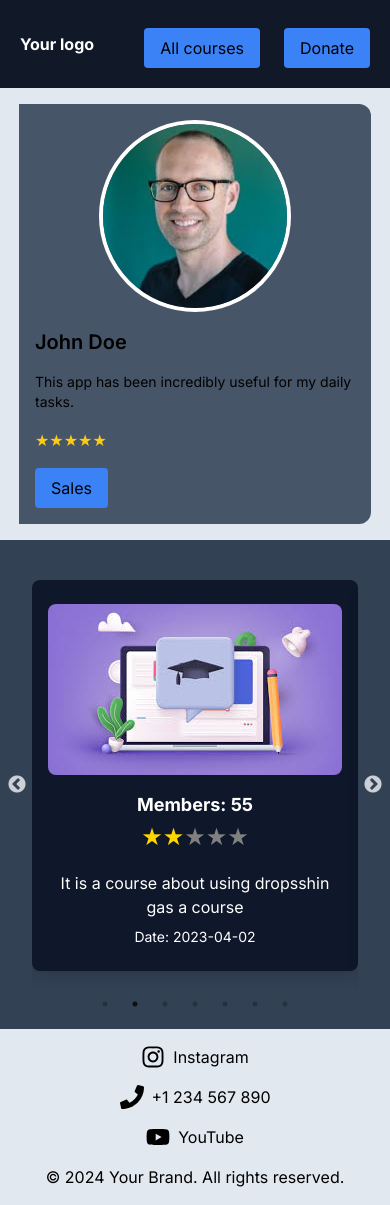
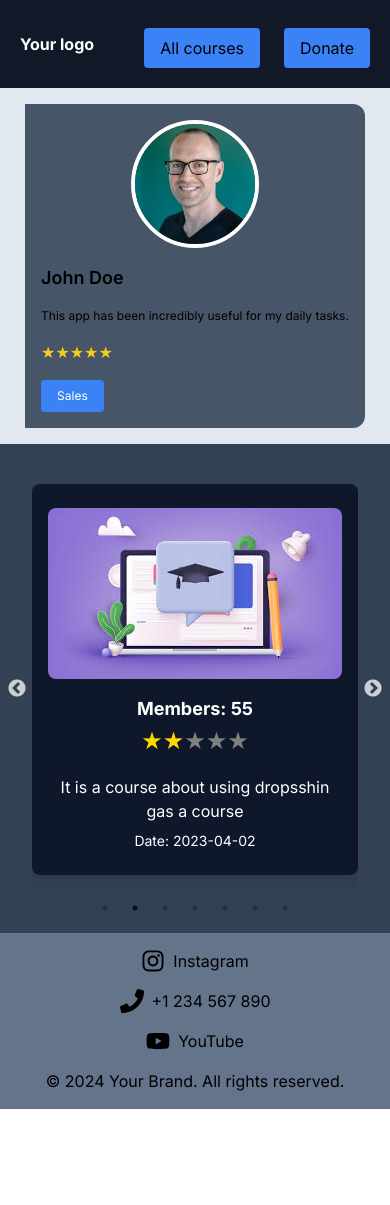
Before and after one commit to Samandar-Jumanov/Course-sell, a Next.js app: page / in a window 390 px wide. After the commit the page ends 1109 px from the top, so only its background shows below. Built offline with nearby package versions, Linux system fonts and the light colour scheme.

Commit message:
updating style

```diff
--- a/components/Footer.tsx
+++ b/components/Footer.tsx
@@ -5,7 +5,7 @@ import { FaInstagram, FaPhone, FaYoutube } from 'react-icons/fa';
 
 const Footer = () => {
   return (
-    <footer className="bg-slate-200 w-full mt-auto py-4 px-2 flex flex-col items-center gap-4">
+    <footer className="bg-slate-500 w-full  p-4 flex flex-col items-center gap-4">
       <div className="flex flex-col md:flex-row items-center justify-center gap-4">
         {/* Instagram Link */}
         <a href="https://www.instagram.com" target="_blank" rel="noopener noreferrer" className="flex items-center gap-2">
--- a/components/Head.tsx
+++ b/components/Head.tsx
@@ -1,31 +1,17 @@
 "use client"
-import React , { useEffect , useState } from 'react';
+
+import React, { useEffect, useState } from 'react';
 import Image from 'next/image';
 import { useTransition, animated } from 'react-spring';
-interface Feedback {
-  id: number;
-  username: string;
-  text: string;
-  rate: number;
-  course: string;
-}
+import { feedBacks } from './feedbacksData';
 
-// Dummy feedback data
-const feedBacks: Feedback[] = [
-  { id: 1, username: "Samandar Jumanov", text: "It is better to use this app rather than not using it.", rate: 4, course: "Dropshipping" },
-  { id: 2, username: "John Doe", text: "This app has been incredibly useful for my daily tasks.", rate: 5, course: "Sales" },
-  { id: 3, username: "Jane Smith", text: "I found the app to be useful, but it needs some improvements.", rate: 3, course: "Online" },
-];
-
-const Stars = ({ rate }: { rate: number }) => {
-  return (
+const Stars = ({ rate }: { rate: number }) => (
   <div className="flex text-yellow-400">
     {Array.from({ length: 5 }, (_, index) => (
       <span key={index}>{index < rate ? '★' : '☆'}</span>
     ))}
   </div>
 );
-};
 
 export const HeadContent = () => {
   const [index, setIndex] = useState(0);
@@ -44,22 +30,20 @@ export const HeadContent = () => {
   });
 
   return (
-    <div className="w-screen   bg-slate-200 text-black flex justify-center items-center gap-8 p-4 ">
+    <div className="w-full bg-slate-200 text-black flex justify-center items-center p-4 md:gap-8">
       {transitions((style, i) => (
-        <animated.div style={style} className="flex flex-col md:flex-row items-center gap-4 p-4 w-auto h-auto bg-slate-600 rounded-e-xl">
-          <div className="w-48 h-48 md:w-64 md:h-64 relative rounded-full overflow-hidden border-4 border-white">
+        <animated.div style={style} className="flex flex-col md:flex-row items-center gap-4 p-4 bg-slate-600 rounded-e-xl">
+          <div className="w-32 h-32 md:w-48 md:h-48 lg:w-64 lg:h-64 relative rounded-full overflow-hidden border-4 border-white">
             <Image src="/user.jpeg" layout="fill" objectFit="cover" alt='User image' />
           </div>
-          <div className="space-y-4 w-80 h-89">
-            <h2 className="text-xl md:text-2xl font-semibold">{feedBacks[i].username}</h2>
-            <p className="text-sm md:text-base">{feedBacks[i].text}</p>
+          <div className="space-y-4">
+            <h2 className="text-lg md:text-xl lg:text-2xl font-semibold">{feedBacks[i].username}</h2>
+            <p className="text-xs md:text-sm lg:text-base">{feedBacks[i].text}</p>
             <Stars rate={feedBacks[i].rate} />
-            <button className="mt-2 px-4 py-2 bg-blue-500 rounded hover:bg-blue-700 transition-colors">{feedBacks[i].course}</button>
+            <button className="mt-2 px-4 py-2 bg-blue-500 text-white rounded hover:bg-blue-700 transition-colors text-xs md:text-sm lg:text-base">{feedBacks[i].course}</button>
           </div>
         </animated.div>
       ))}
-
-
     </div>
   );
 };
--- /dev/null
+++ b/components/feedbacksData.tsx
@@ -0,0 +1,13 @@
+interface Feedback {
+    id: number;
+    username: string;
+    text: string;
+    rate: number;
+    course: string;
+  }
+
+ export  const feedBacks: Feedback[] = [
+    { id: 1, username: "Samandar Jumanov", text: "It is better to use this app rather than not using it.", rate: 4, course: "Dropshipping" },
+    { id: 2, username: "John Doe", text: "This app has been incredibly useful for my daily tasks.", rate: 5, course: "Sales" },
+    { id: 3, username: "Jane Smith", text: "I found the app to be useful, but it needs some improvements.", rate: 3, course: "Online" },
+  ];
```
Lines whose indentation alone changed are shown as unchanged.
